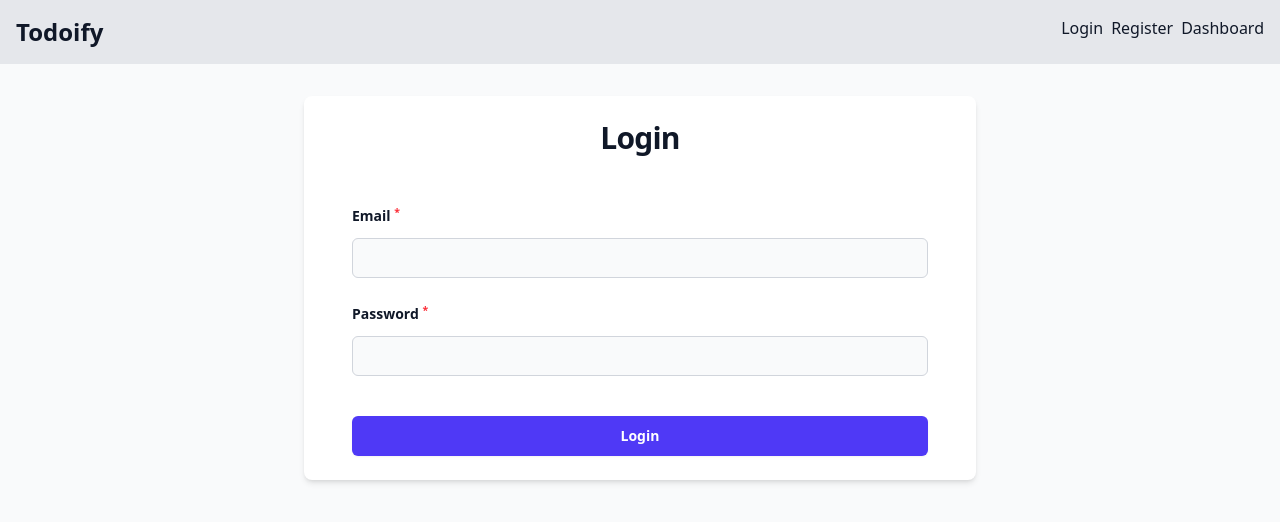
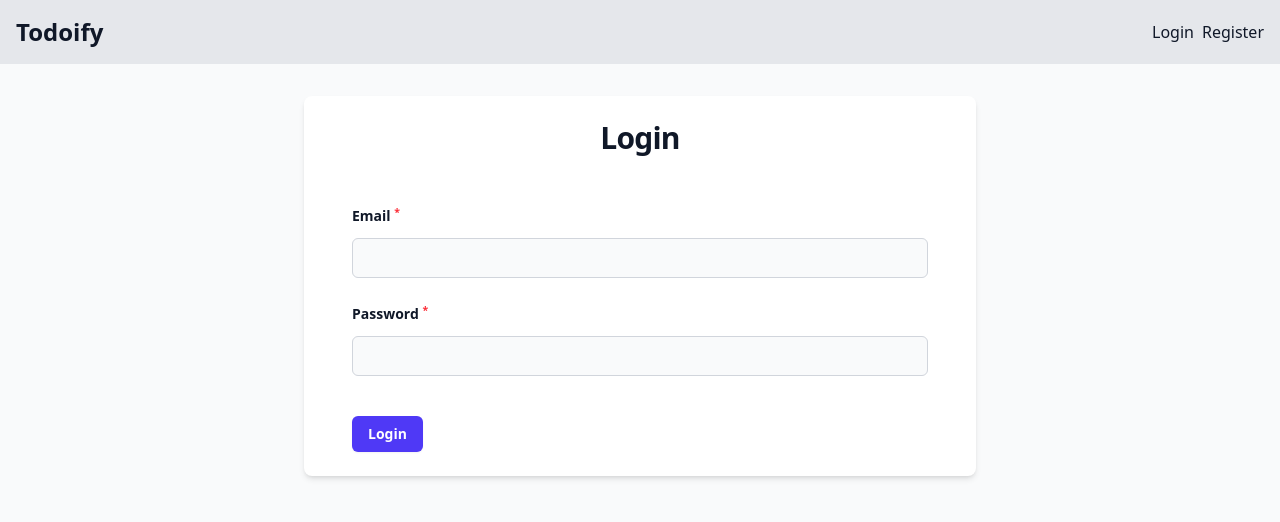
Before and after one commit to shashikanuwan/todoify, a Vue app in the folder frontend/: page /login in a window 1280 px wide. Shown: the top 522 px of the page. Built offline with nearby package versions, Linux system fonts and the light colour scheme.

Commit message:
feat: implement logout functionality feat: create reusable button component

```diff
--- a/frontend/src/components/Navigation.vue
+++ b/frontend/src/components/Navigation.vue
@@ -1,5 +1,9 @@
 <script setup>
 import { RouterLink } from 'vue-router'
+import { useAuthStore } from '@/stores/auth.js'
+import PrimaryButton from '@/components/ui/button/PrimaryButton.vue'
+
+const authStore = useAuthStore()
 </script>
 
 <template>
@@ -10,10 +14,16 @@ import { RouterLink } from 'vue-router'
           <h1 class="text-2xl font-bold">Todoify</h1>
         </RouterLink>
       </div>
-      <div class="flex flex-row justify-end space-x-2">
-        <RouterLink to="/login">Login</RouterLink>
-        <RouterLink to="/register">Register</RouterLink>
-        <RouterLink to="/dashboard">Dashboard</RouterLink>
+      <div class="flex flex-row justify-end items-center space-x-2">
+        <template v-if="!authStore.user">
+          <RouterLink to="login">Login</RouterLink>
+          <RouterLink to="register">Register</RouterLink>
+        </template>
+
+        <template v-else>
+          <RouterLink to="dashboard">Dashboard</RouterLink>
+          <PrimaryButton @click="authStore.handleLogout">Logout</PrimaryButton>
+        </template>
       </div>
     </div>
   </nav>
--- a/frontend/src/components/ui/button/PrimaryButton.vue
+++ b/frontend/src/components/ui/button/PrimaryButton.vue
@@ -1,10 +1,56 @@
-<script setup></script>
+<script setup lang="ts">
+import { computed } from 'vue'
+
+const props = defineProps({
+  type: {
+    type: String,
+    default: 'button',
+  },
+  disabled: {
+    type: Boolean,
+    default: false,
+  },
+  loading: {
+    type: Boolean,
+    default: false,
+  },
+  customClass: {
+    type: String,
+    default: '',
+  },
+  size: {
+    type: String,
+    default: 'md',
+    validator: (value: string) => ['sm', 'md', 'lg'].includes(value),
+  },
+})
+
+const sizeClasses = computed(() => {
+  switch (props.size) {
+    case 'sm':
+      return 'px-3 py-1.5 text-sm'
+    case 'lg':
+      return 'px-6 py-3 text-base'
+    default:
+      return 'px-4 py-2 text-sm'
+  }
+})
+
+const classes = computed(() => {
+  return [
+    'block rounded-md text-center font-semibold shadow-xs focus-visible:outline-2 focus-visible:outline-offset-2 cursor-pointer transition-all duration-200 ease-in-out',
+    props.disabled || props.loading
+      ? 'bg-gray-400 cursor-not-allowed'
+      : 'bg-indigo-600 hover:bg-indigo-500 focus-visible:outline-indigo-600',
+    'text-white',
+    sizeClasses.value,
+    props.customClass,
+  ].join(' ')
+})
+</script>
 
 <template>
-  <button
-    type="submit"
-    class="block w-full rounded-md bg-indigo-600 px-3.5 py-2.5 text-center text-sm font-semibold text-white shadow-xs hover:bg-indigo-500 focus-visible:outline-2 focus-visible:outline-offset-2 focus-visible:outline-indigo-600"
-  >
+  <button :type="type" :disabled="disabled || loading" :class="classes">
     <slot />
   </button>
 </template>
--- a/frontend/src/stores/auth.js
+++ b/frontend/src/stores/auth.js
@@ -35,5 +35,10 @@ export const useAuthStore = defineStore('auth', {
       })
       await this.router.push('/dashboard')
     },
+    async handleLogout() {
+      await axios.post('/logout')
+      this.authUser = null
+      await this.router.push('/')
+    },
   },
 })
--- a/frontend/src/views/LoginView.vue
+++ b/frontend/src/views/LoginView.vue
@@ -38,7 +38,7 @@ const form = ref({
           </div>
         </div>
         <div class="mt-10">
-          <PrimaryButton> Login </PrimaryButton>
+          <PrimaryButton type="submit"> Login </PrimaryButton>
         </div>
       </form>
     </div>
--- a/frontend/src/views/RegisterView.vue
+++ b/frontend/src/views/RegisterView.vue
@@ -54,7 +54,7 @@ const form = ref({
           </div>
         </div>
         <div class="mt-10">
-          <PrimaryButton> Register </PrimaryButton>
+          <PrimaryButton type="submit"> Register </PrimaryButton>
         </div>
       </form>
     </div>
```
